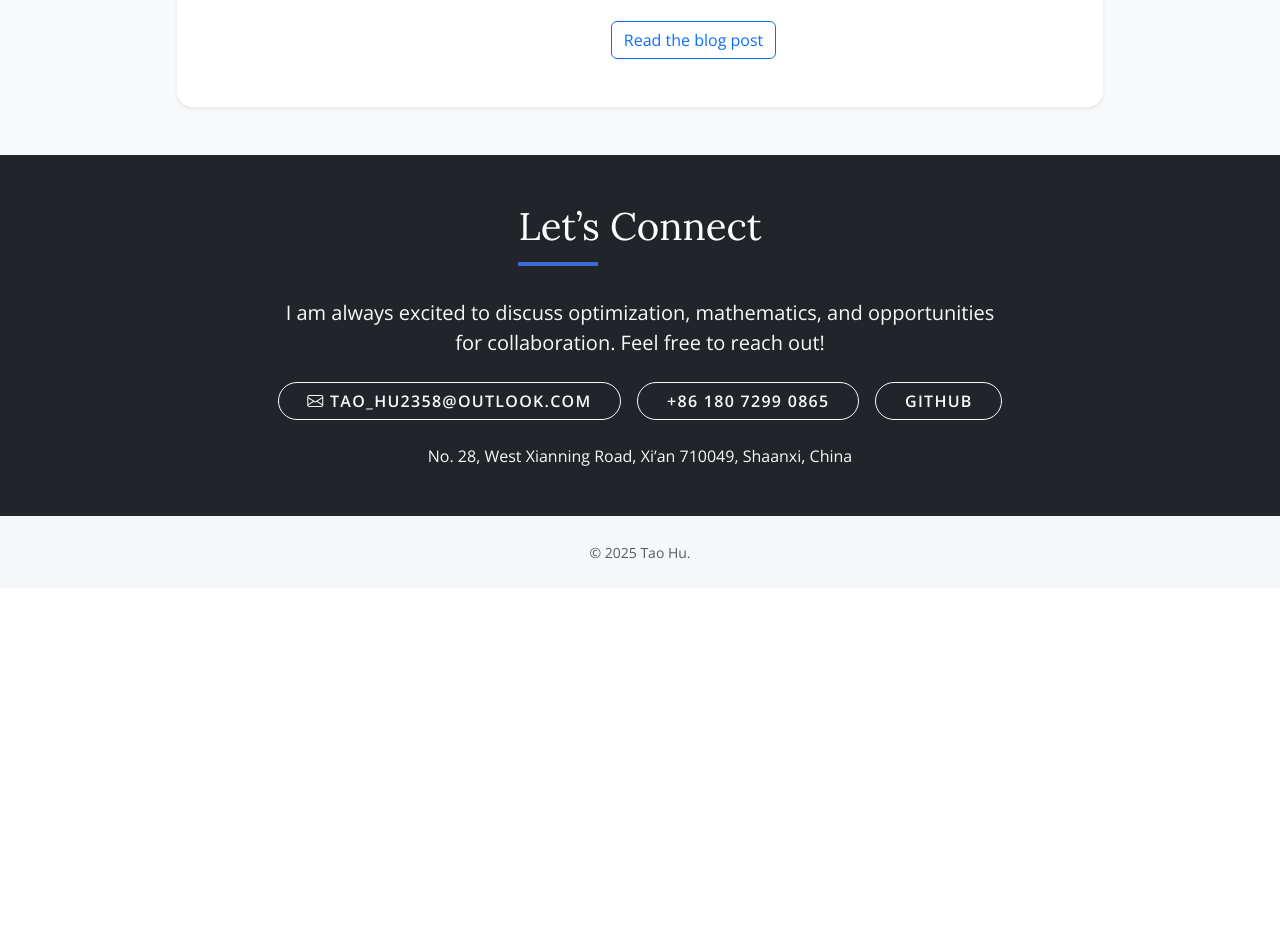
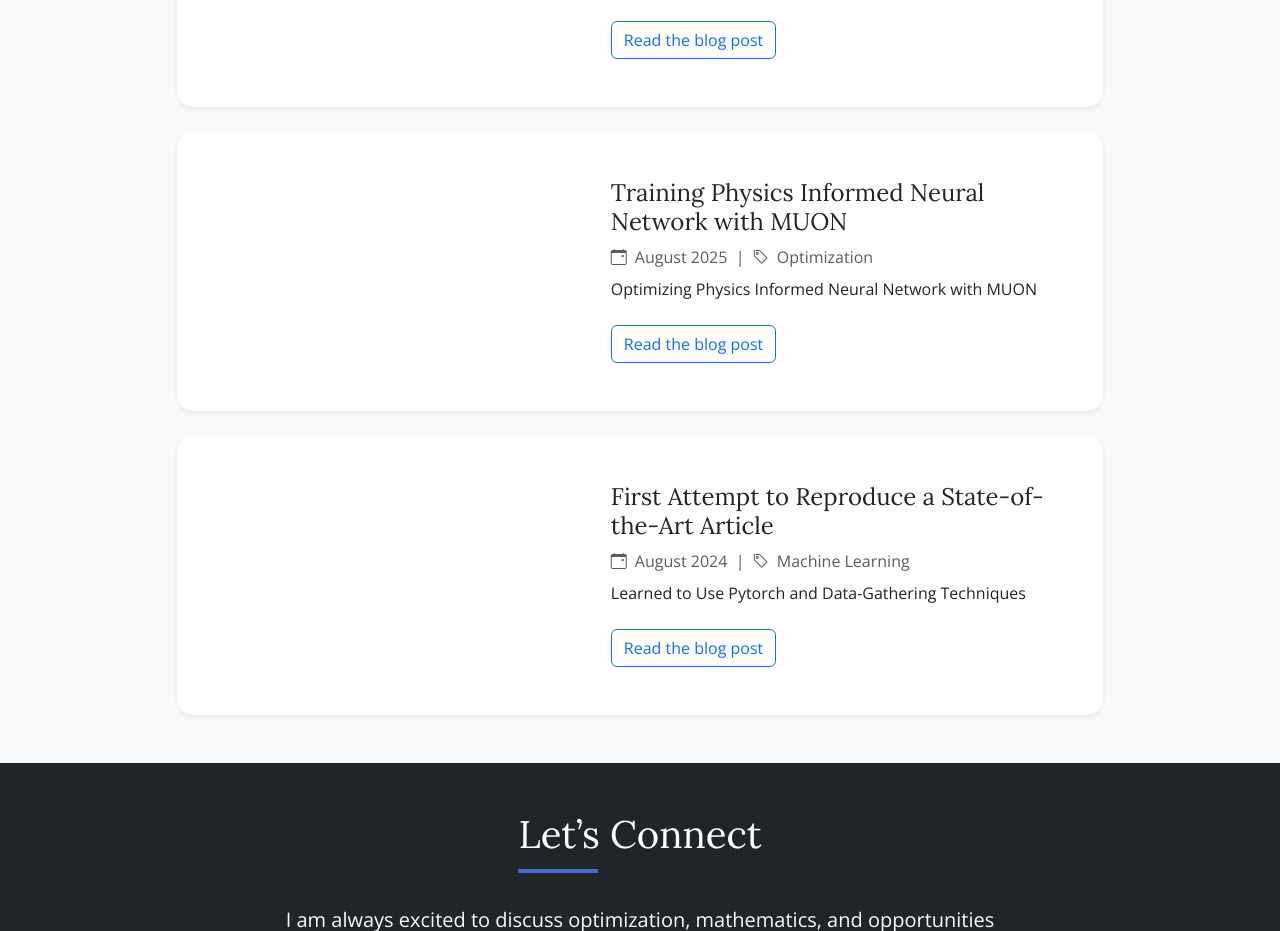
Before and after one commit to taohu-hub/taohu-hub.github.io, a plain HTML site: page index.html in a window 1280 px wide. Shown: the part 6048-6979 px from the top of the page. Before the commit the page ends 6636 px from the top, so only its background shows below. Drawn offline with nearby package versions, Linux system fonts and the light colour scheme.

Commit message:
Update index.html

```diff
--- a/index.html
+++ b/index.html
@@ -327,6 +327,34 @@
                 </div>
               </div>
             </div>
+
+            <div class="card shadow-sm border-0 overflow-hidden mt-4">
+              <div class="row g-0 align-items-center flex-md-row-reverse">
+                <div class="col-md-7 p-4 p-md-5">
+                  <h3 class="h4">Training Physics Informed Neural Network with MUON</h3>
+                  <p class="text-muted mb-2"><i class="bi bi-calendar-event me-2"></i>August 2025 &nbsp;|&nbsp; <i class="bi bi-tag me-2"></i>Optimization</p>
+                  <p class="mb-4">Optimizing Physics Informed Neural Network with MUON</p>
+                  <a class="btn btn-outline-primary" href="blog/Report_on_Research_Training2025Summer.pdf">Read the blog post</a>
+                </div>
+                <div class="col-md-5 d-none d-md-block">
+                  <div class="blog-highlight h-100"></div>
+                </div>
+              </div>
+            </div>
+
+            <div class="card shadow-sm border-0 overflow-hidden mt-4">
+              <div class="row g-0 align-items-center flex-md-row-reverse">
+                <div class="col-md-7 p-4 p-md-5">
+                  <h3 class="h4">First Attempt to Reproduce a State-of-the-Art Article</h3>
+                  <p class="text-muted mb-2"><i class="bi bi-calendar-event me-2"></i>August 2024 &nbsp;|&nbsp; <i class="bi bi-tag me-2"></i>Machine Learning</p>
+                  <p class="mb-4">Learned to Use Pytorch and Data-Gathering Techniques</p>
+                  <a class="btn btn-outline-primary" href="blog/Report_on_Scientific_Training_2024Summer.pdf">Read the blog post</a>
+                </div>
+                <div class="col-md-5 d-none d-md-block">
+                  <div class="blog-highlight h-100"></div>
+                </div>
+              </div>
+            </div>
           </div>
         </div>
       </div>
```
